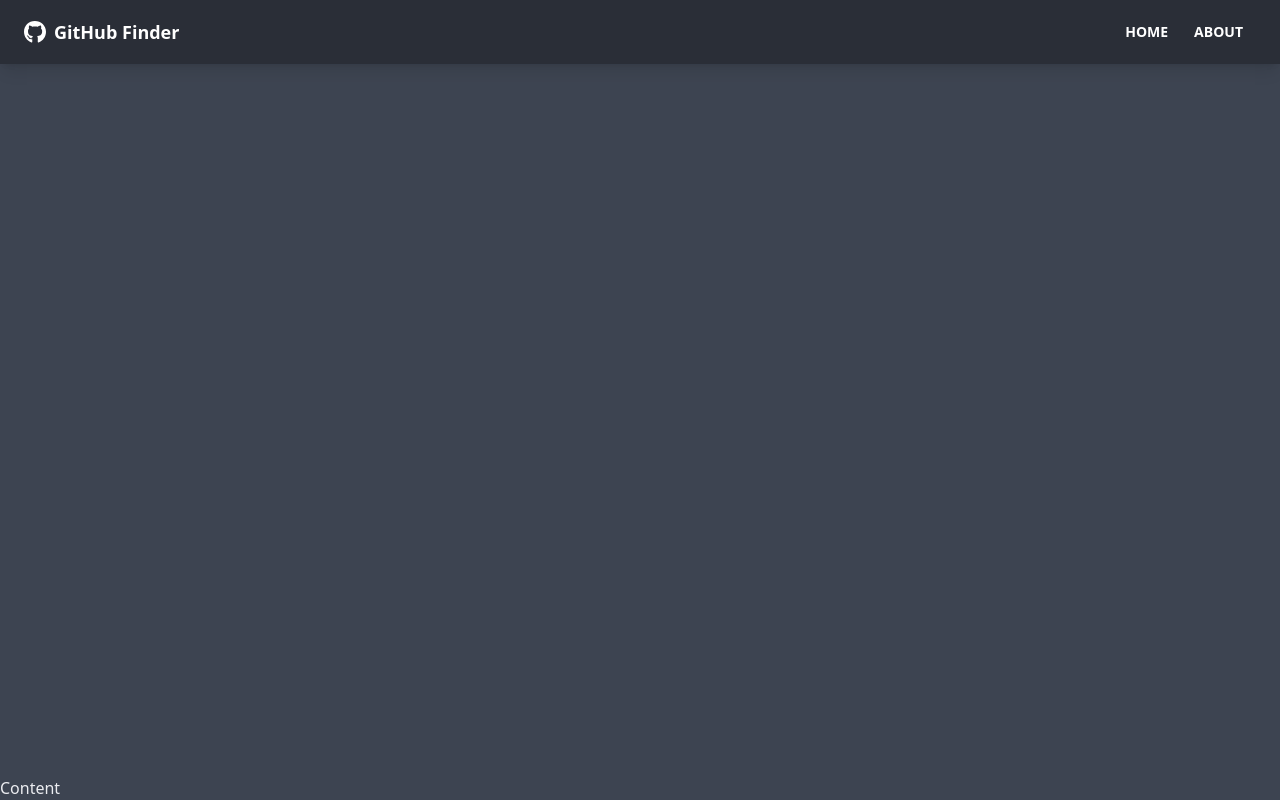
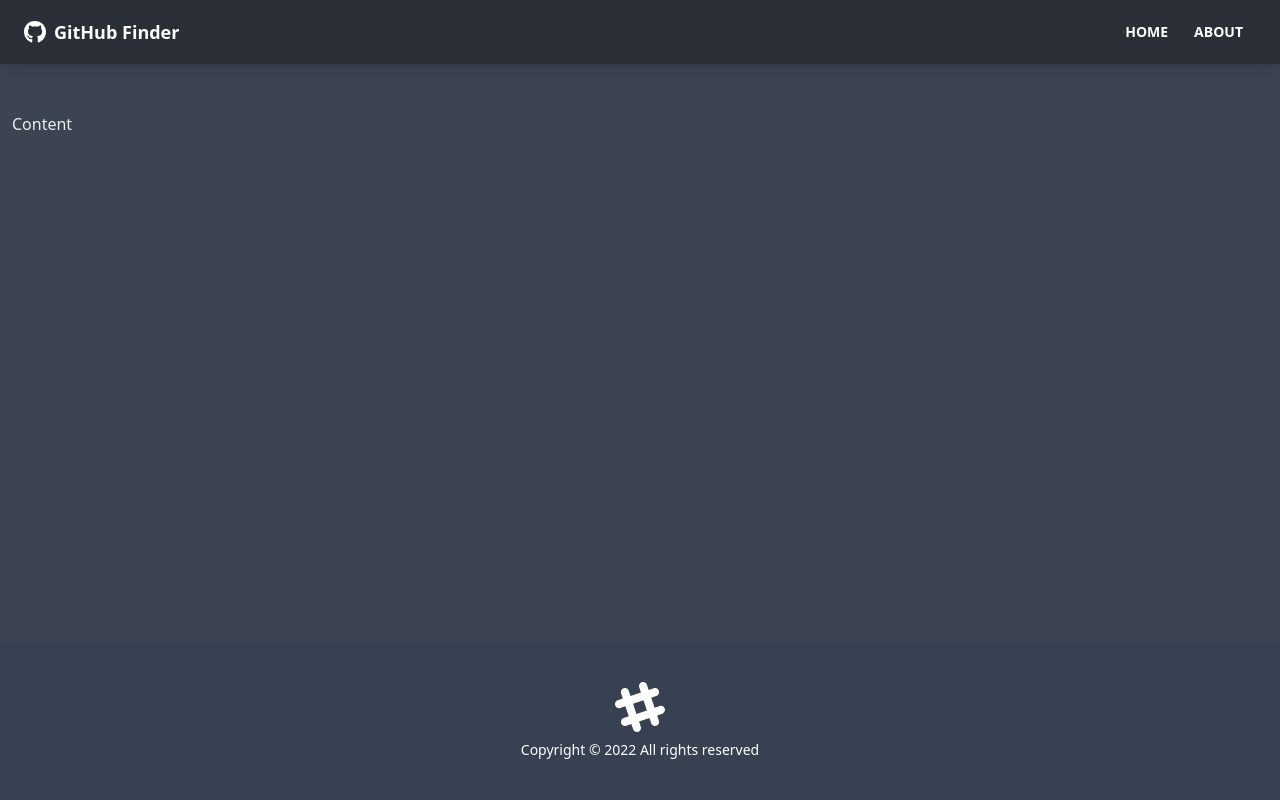
Before and after one commit to asouthern729/github-finder, a React (Create React App) app: page / in a window 1280 px wide. Built offline with nearby package versions, Linux system fonts and the light colour scheme.

Commit message:
Footer component

```diff
--- a/src/App.js
+++ b/src/App.js
@@ -1,12 +1,14 @@
 import { BrowserRouter as Router, Route } from 'react-router-dom'
 import Navbar from './components/layout/Navbar'
+import Footer from './components/layout/Footer'
 
 function App() {
   return (
     <Router>
       <div className="flex flex-col justify-between h-screen">
         <Navbar />
-        <main>Content</main>
+        <main className="container mx-auto px-3 h-screen pb-12">Content</main>
+        <Footer />
       </div>
     </Router>
   );
--- /dev/null
+++ b/src/components/layout/Footer.jsx
@@ -0,0 +1,24 @@
+function Footer() {
+  const footerYear = new Date().getFullYear()
+
+  return (
+    <footer className="footer p-10 bg-gray-700 text-white footer-center">
+      <div>
+      <svg
+          width='50'
+          height='50'
+          viewBox='0 0 24 24'
+          xmlns='http://www.w3.org/2000/svg'
+          fillRule='evenodd'
+          clipRule='evenodd'
+          className='inline-block fill-current'
+        >
+          <path d='M22.672 15.226l-2.432.811.841 2.515c.33 1.019-.209 2.127-1.23 2.456-1.15.325-2.148-.321-2.463-1.226l-.84-2.518-5.013 1.677.84 2.517c.391 1.203-.434 2.542-1.831 2.542-.88 0-1.601-.564-1.86-1.314l-.842-2.516-2.431.809c-1.135.328-2.145-.317-2.463-1.229-.329-1.018.211-2.127 1.231-2.456l2.432-.809-1.621-4.823-2.432.808c-1.355.384-2.558-.59-2.558-1.839 0-.817.509-1.582 1.327-1.846l2.433-.809-.842-2.515c-.33-1.02.211-2.129 1.232-2.458 1.02-.329 2.13.209 2.461 1.229l.842 2.515 5.011-1.677-.839-2.517c-.403-1.238.484-2.553 1.843-2.553.819 0 1.585.509 1.85 1.326l.841 2.517 2.431-.81c1.02-.33 2.131.211 2.461 1.229.332 1.018-.21 2.126-1.23 2.456l-2.433.809 1.622 4.823 2.433-.809c1.242-.401 2.557.484 2.557 1.838 0 .819-.51 1.583-1.328 1.847m-8.992-6.428l-5.01 1.675 1.619 4.828 5.011-1.674-1.62-4.829z'></path>
+        </svg>
+        <p>Copyright &copy; {footerYear} All rights reserved</p>
+      </div>
+    </footer>
+  )
+}
+
+export default Footer
```
